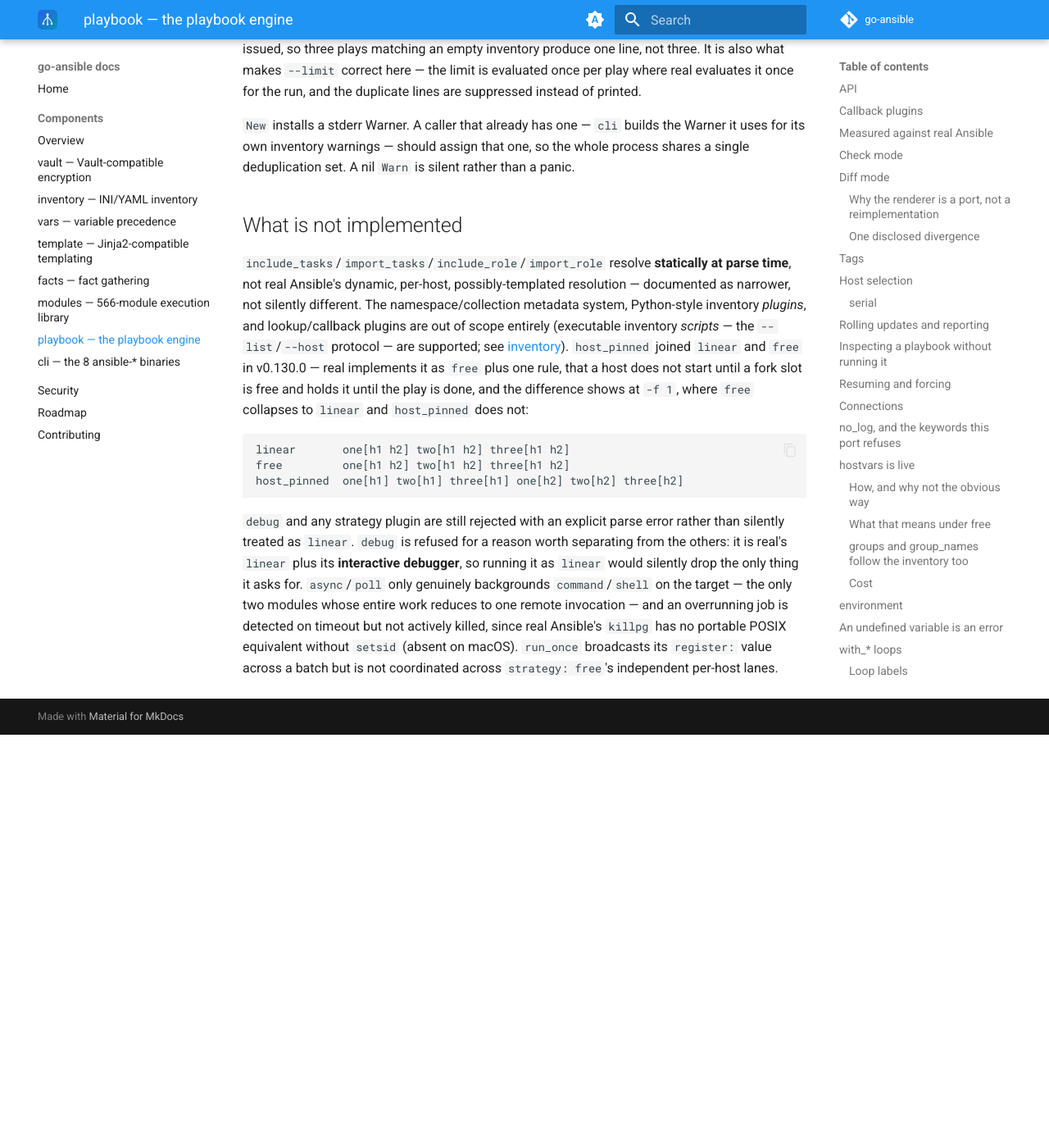
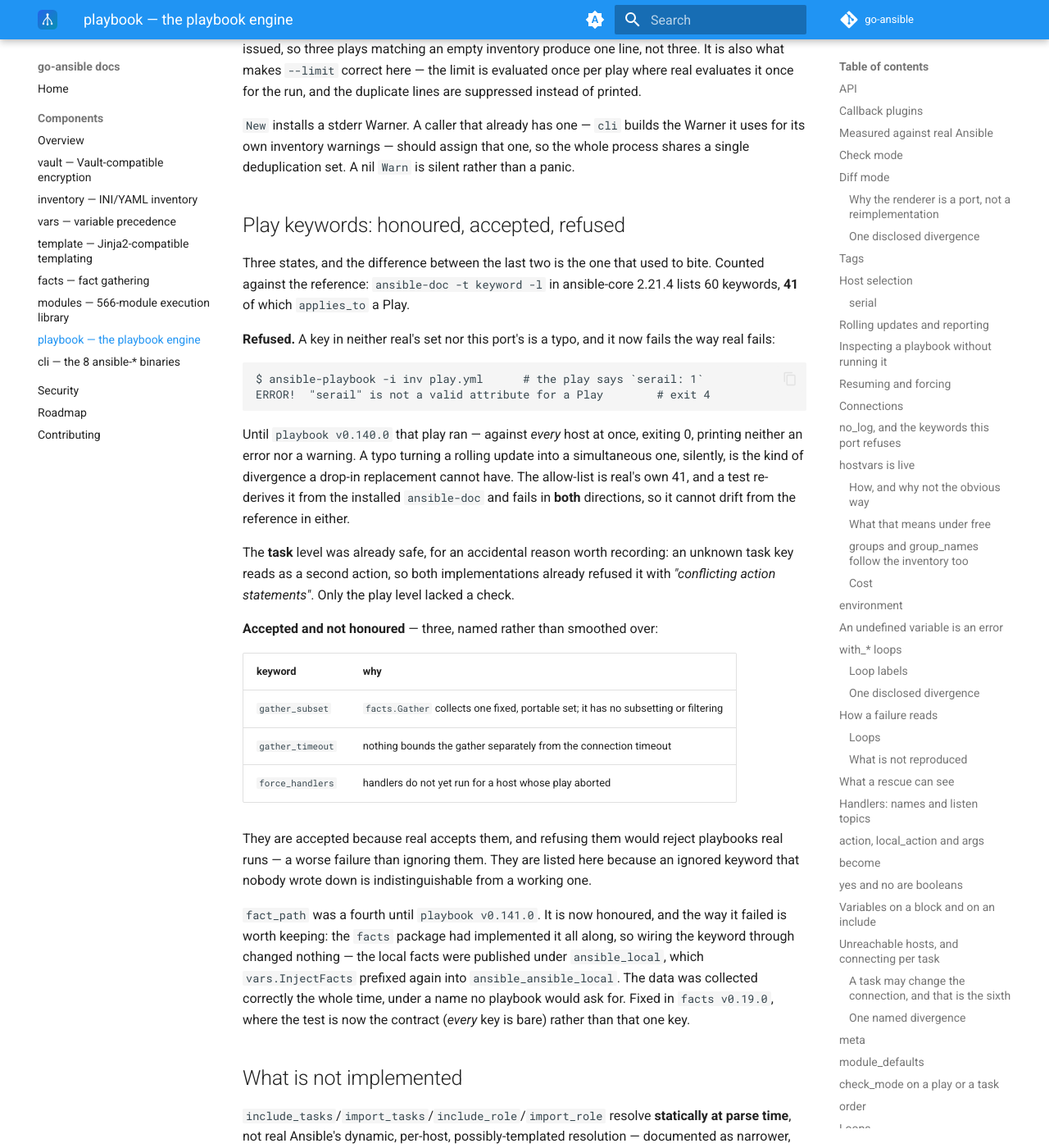
Before and after one commit to go-ansible/docs, an MkDocs documentation site: the page built from docs/components/playbook.md, in a window 1280 px wide and 1400 px high, scrolled down 27309 px. Shown: the whole window at 82% size. Built offline with MkDocs 1.6.1 and Material for MkDocs 9.7.7, drawn with Linux system fonts in a browser that asks for light colours; the version menu is left out; before the commit the page ends 28205 px from its top, so only the background shows below that.

Commit message:
playbook: which play keywords are honoured, accepted, refused (#86)
Records the parity state measured against ansible-core 2.21.4: of the
60 keywords ansible-doc lists, 41 apply to a Play, and an unknown one
is now refused with real's own sentence and exit 4 rather than silently
dropped (playbook v0.140.0).

Names the three still accepted without being honoured --
gather_subset, gather_timeout, force_handlers -- with the reason for
each. An ignored keyword nobody wrote down is indistinguishable from a
working one, which is the whole point of listing them.

And records how fact_path failed, because the shape generalises: the
capability existed in the facts package, so wiring the keyword changed
nothing until the key itself was fixed (ansible_local became
ansible_ansible_local through InjectFacts).

Co-authored-by: Claude Opus 5 <noreply@anthropic.com>

````diff
--- a/docs/components/playbook.md
+++ b/docs/components/playbook.md
@@ -1329,6 +1329,53 @@ the Warner it uses for its own inventory warnings — should assign that one, so
 the whole process shares a single deduplication set. A nil `Warn` is silent
 rather than a panic.
 
+## Play keywords: honoured, accepted, refused
+
+Three states, and the difference between the last two is the one that used to
+bite. Counted against the reference: `ansible-doc -t keyword -l` in ansible-core
+2.21.4 lists 60 keywords, **41** of which `applies_to` a Play.
+
+**Refused.** A key in neither real's set nor this port's is a typo, and it now
+fails the way real fails:
+
+```
+$ ansible-playbook -i inv play.yml      # the play says `serail: 1`
+ERROR!  "serail" is not a valid attribute for a Play        # exit 4
+```
+
+Until `playbook v0.140.0` that play ran — against *every* host at once, exiting
+0, printing neither an error nor a warning. A typo turning a rolling update into
+a simultaneous one, silently, is the kind of divergence a drop-in replacement
+cannot have. The allow-list is real's own 41, and a test re-derives it from the
+installed `ansible-doc` and fails in **both** directions, so it cannot drift
+from the reference in either.
+
+The **task** level was already safe, for an accidental reason worth recording:
+an unknown task key reads as a second action, so both implementations already
+refused it with *"conflicting action statements"*. Only the play level lacked a
+check.
+
+**Accepted and not honoured** — three, named rather than smoothed over:
+
+| keyword | why |
+|---|---|
+| `gather_subset` | `facts.Gather` collects one fixed, portable set; it has no subsetting or filtering |
+| `gather_timeout` | nothing bounds the gather separately from the connection timeout |
+| `force_handlers` | handlers do not yet run for a host whose play aborted |
+
+They are accepted because real accepts them, and refusing them would reject
+playbooks real runs — a worse failure than ignoring them. They are listed here
+because an ignored keyword that nobody wrote down is indistinguishable from a
+working one.
+
+`fact_path` was a fourth until `playbook v0.141.0`. It is now honoured, and the
+way it failed is worth keeping: the `facts` package had implemented it all
+along, so wiring the keyword through changed nothing — the local facts were
+published under `ansible_local`, which `vars.InjectFacts` prefixed again into
+`ansible_ansible_local`. The data was collected correctly the whole time, under
+a name no playbook would ask for. Fixed in `facts v0.19.0`, where the test is
+now the contract (*every* key is bare) rather than that one key.
+
 ## What is not implemented
 
 `include_tasks`/`import_tasks`/`include_role`/`import_role` resolve
````
